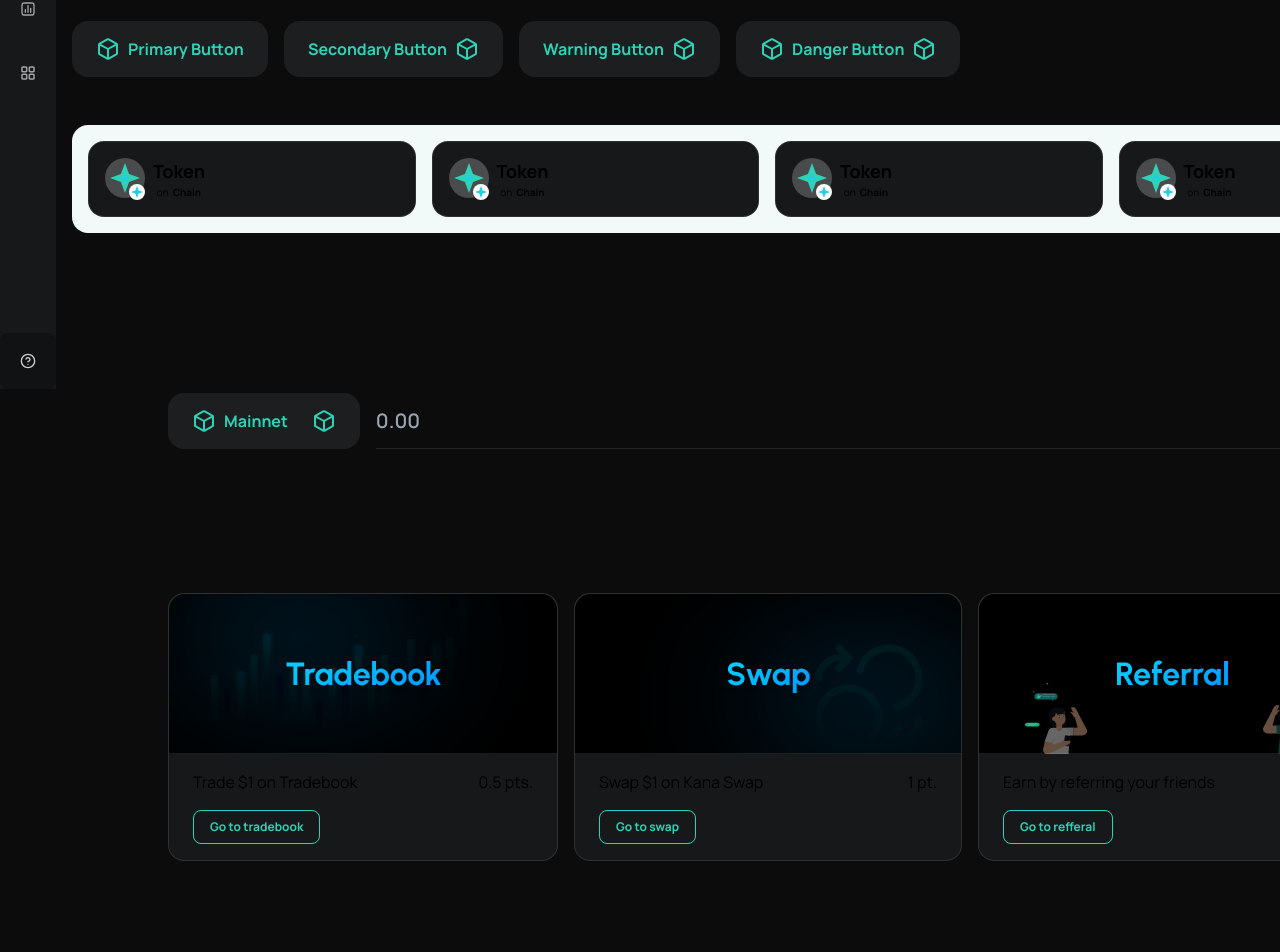
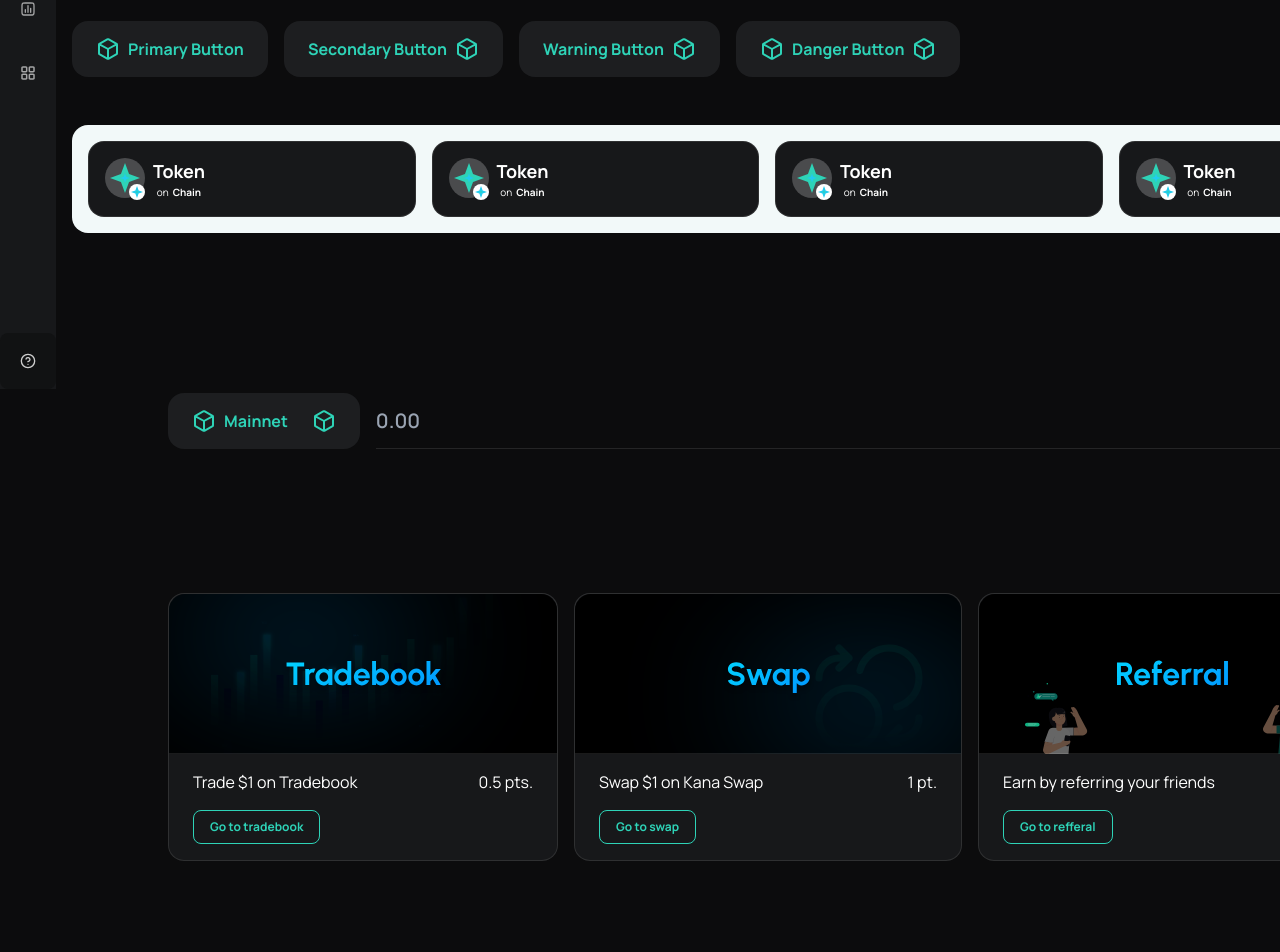
Before and after one commit to Drago-Spidey/kana-labs, a Next.js app: page /kana-labs/Page/TestComponents in a window 1280 px wide. Shown: the part 411-1363 px from the top of the page. Built offline with nearby package versions, Linux system fonts and the light colour scheme.

Commit message:
Text White added

```diff
--- a/src/app/components/buttons/ActionCard.tsx
+++ b/src/app/components/buttons/ActionCard.tsx
@@ -15,7 +15,7 @@ const ActionCard: React.FC<cardProbs> = ({
   btnLabel,
 }) => {
   return (
-    <div className="flex flex-col rounded-2xl border bg-darkGray-500 border-white/10">
+    <div className="flex flex-col rounded-2xl border text-white bg-darkGray-500 border-white/10">
       <div className="h-[160px] w-auto">{image}</div>
       <div className="flex flex-col px-6 py-4 gap-4">
         <div className="flex flex-row justify-between">
--- a/src/app/components/buttons/OnChainToken.tsx
+++ b/src/app/components/buttons/OnChainToken.tsx
@@ -20,7 +20,7 @@ const OnChainToken: React.FC<OnChainTokenProps> = ({
 
   return (
 <div
-  className={`flex flex-row gap-2 w-full rounded-2xl h-fit border p-4 ${isDarkMode ? 'bg-darkGray-500 hover:bg-darkGray-400  border-white/10' : ' text-klwhite-100 bg-klwhite-850 hover:bg-[#ffffff0f] border-gray-200 '} cursor-pointer`}
+  className={`flex flex-row gap-2 w-full rounded-2xl h-fit border p-4 ${isDarkMode ? 'bg-darkGray-500 hover:bg-darkGray-400  border-white/10  text-white' : ' text-klwhite-100 bg-klwhite-850 hover:bg-[#ffffff0f] border-gray-200 '} cursor-pointer`}
 >      {/* On-Chain and Base-Chain Images */}
       <div className="relative">
         {onChainImage}
```
